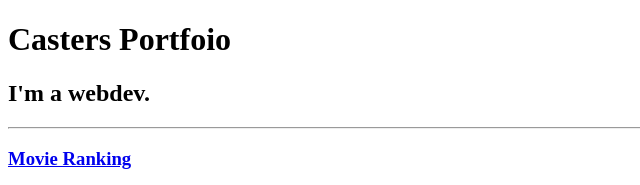
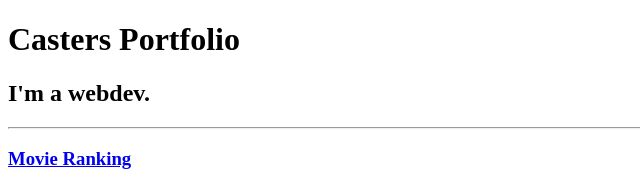
Before and after one commit to Hastecaster/html-portfolio, a plain HTML site: page index.html in a window 1280 px wide. Shown: the top 185 px of the page, 0-640 px from the left. Drawn offline with Linux system fonts and the light colour scheme.

Commit message:
Add files via upload

```diff
--- a/index.html
+++ b/index.html
@@ -23,7 +23,7 @@ https://developer.mozilla.org/en-US/docs/Web/HTML/Element/img#attr-height -->
 </head>
 
 <body>
-<h1>Casters Portfoio</h1>
+<h1>Casters Portfolio</h1>
 <h2>I'm a webdev.</h2>
 <hr/>
 <h3><a href="./public/movie-ranking.html">Movie Ranking</a></h3>
```
